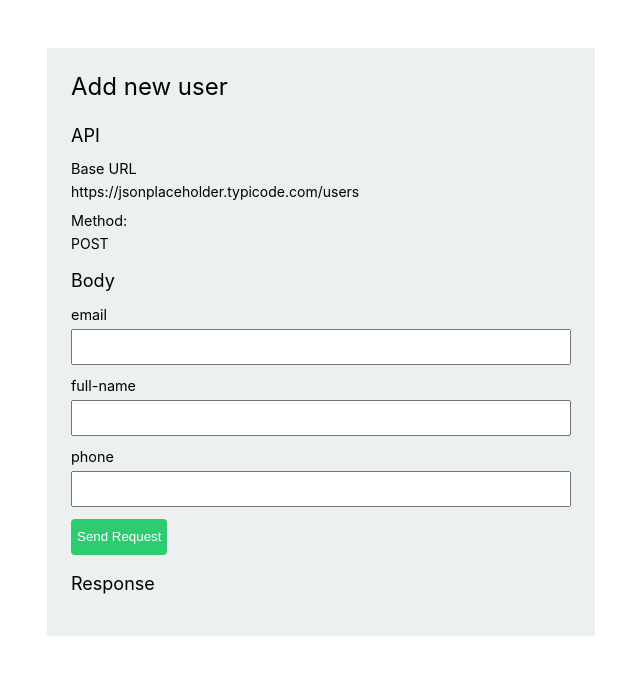
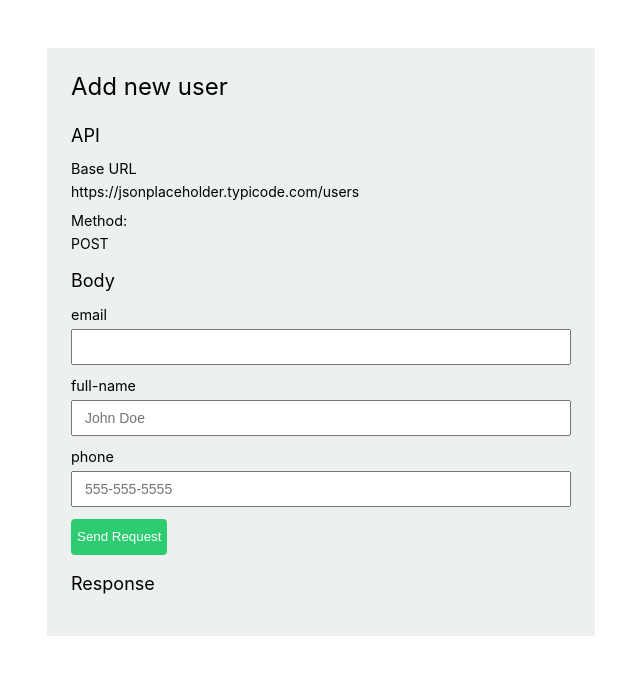
Before and after one commit to obatola/obas-api-explorer, a React (Create React App) app: page / in a window 1280 px wide. Shown: the top 674 px of the page, without its empty margins (319-959 px from the left). Built offline with nearby package versions, Linux system fonts and the light colour scheme.

Commit message:
get all input params to work

```diff
--- a/src/APIConfig.ts
+++ b/src/APIConfig.ts
@@ -1,26 +1,23 @@
 export interface BodySpec {
   name: string;
-  type: // | 'button'
+  type: // | 'hidden'
   // | 'checkbox'
-  // | 'color'
-  // | 'date'
-  // | 'datetime'
+  // | 'radio'
   // | 'file'
-  // | 'hidden'
   // | 'image'
   // | 'month'
   // | 'password'
-  // | 'radio'
+  // | 'datetime'
   // | 'range'
-  // | 'reset'
+  // | 'date'
   // | 'search'
-  // | 'submit'
   // | 'week'
   // | 'url'
+  // | 'color'
   'email' | 'number' | 'tel' | 'text' | 'time';
   maxlength?: number;
   minlength?: number;
-  placeholder?: string | number;
+  placeholder?: string;
   required?: boolean;
   pattern?: string;
 }
@@ -54,6 +51,7 @@ export const apiConfigs: APIConfigType[] = [
         name: 'phone',
         type: 'tel',
         pattern: '[0-9]{3}-[0-9]{3}-[0-9]{4}',
+        placeholder: '555-555-5555',
       },
     ],
   },
--- a/src/components/explorerComponent/BodyParam.tsx
+++ b/src/components/explorerComponent/BodyParam.tsx
@@ -5,6 +5,15 @@ import { Input } from '../../shared/styles/Input.style';
 
 interface BodyParamProps extends BodySpec {
   onChange: (key: string, value: string | number) => void;
+}
+
+interface InputProps {
+  maxLength?: number;
+  minLength?: number;
+  placeholder?: string;
+  type: string;
+  pattern?: string;
+  required?: boolean;
 }
 
 function BodyParam({
@@ -21,10 +30,19 @@ function BodyParam({
     onChange(name, event.target.value);
   };
 
+  let inputProps: InputProps = {
+    type,
+    maxLength: maxlength,
+    minLength: minlength,
+    placeholder,
+    required,
+    pattern,
+  };
+
   return (
     <LabelContentWrapper>
       <Label>{name}</Label>
-      <Input onChange={handleChange} type={type} />
+      <Input onChange={handleChange} {...inputProps} />
     </LabelContentWrapper>
   );
 }
--- a/src/components/explorerComponent/ExplorerComponent.tsx
+++ b/src/components/explorerComponent/ExplorerComponent.tsx
@@ -1,4 +1,4 @@
-import React, { ReactElement, useState } from 'react';
+import React, { FormEvent, ReactElement, useState } from 'react';
 import {
   Label,
   LabelContentWrapper,
@@ -37,7 +37,9 @@ function ExplorerComponent({
     return <>{bodyParamDivs}</>;
   };
 
-  const sendRequest = () => {
+  const sendRequest = (event: FormEvent) => {
+    event.preventDefault();
+
     console.log('send request', { url, method, requestBody });
   };
 
@@ -55,11 +57,13 @@ function ExplorerComponent({
           <div>{method}</div>
         </LabelContentWrapper>
       </SectionWrapper>
-      <SectionWrapper>
-        <SectionHeader>Body</SectionHeader>
-        {renderBodyParams()}
-        <Button onClick={sendRequest}>Send Request</Button>
-      </SectionWrapper>
+      <form onSubmit={sendRequest}>
+        <SectionWrapper>
+          <SectionHeader>Body</SectionHeader>
+          {renderBodyParams()}
+          <Button>Send Request</Button>
+        </SectionWrapper>
+      </form>
       <SectionWrapper>
         <SectionHeader>Response</SectionHeader>
       </SectionWrapper>
```
